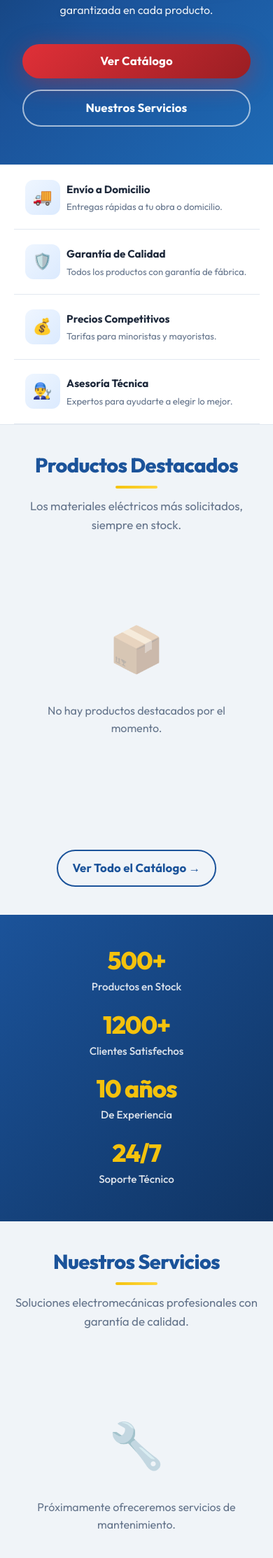
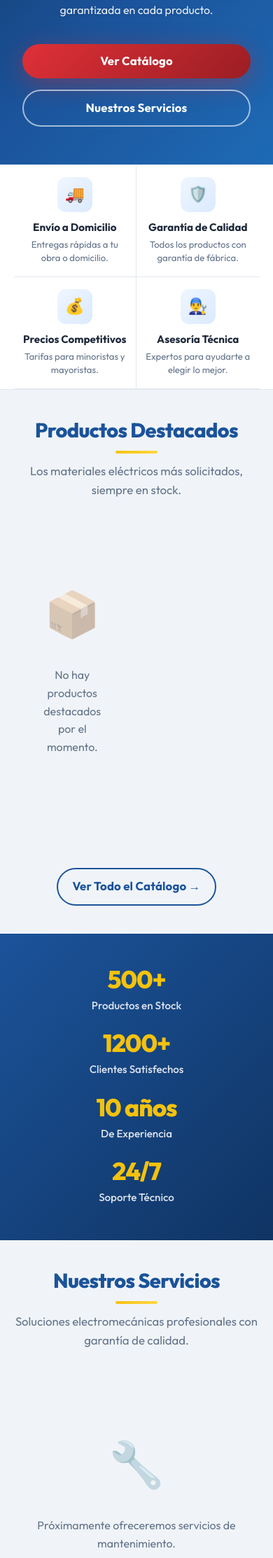
Before and after one commit to alemherb-sketch/IME-RAM, a Django app: template templates/store/index.html in a window 390 px wide. Shown: the part 356-2582 px from the top of the page at 70% size. Run offline with Django 5.2, Linux system fonts and the light colour scheme; the template is opened without the code that fills it, so the values that code supplies are empty.

Commit message:
Vista movil: 2 columnas en destacados, catalogo, servicios y beneficios
Catalogo/servicios (.grid-container) y beneficios pasan a 2 columnas en movil; Productos Destacados pasa de carrusel a rejilla 2-col en movil (carrusel en desktop). Tarjetas compactas (imagen mas baja, pie apilado con boton a todo el ancho) para que 2 columnas se vean bien en telefonos. Sin scroll horizontal.

Co-Authored-By: Claude Opus 4.8 <noreply@anthropic.com>

```diff
--- a/static/css/style.css
+++ b/static/css/style.css
@@ -1600,6 +1600,9 @@ footer {
     .hero { padding: 4rem 5%; }
     .hero h1 { font-size: 1.9rem; }
     .carousel-hero { min-height: 420px; }
+
+    /* Product / service card grids: 2 columns on mobile */
+    .grid-container { grid-template-columns: 1fr 1fr; gap: 1rem; }
 
     .benefits-bar { box-shadow: none; }
     .benefits-inner { grid-template-columns: 1fr 1fr; }
@@ -1683,12 +1686,9 @@ footer {
 
 @media (max-width: 480px) {
     .section { padding: 2.5rem 5%; }
-    .benefits-inner { grid-template-columns: 1fr; }
-    .benefit-item, .benefit-item:nth-child(odd) {
-        border-right: none;
-        flex-direction: row;
-        text-align: left;
-    }
+    /* Keep benefits at 2 columns even on small phones */
+    .benefits-inner { grid-template-columns: 1fr 1fr; }
+    .benefit-item { padding: 1.1rem 0.75rem; }
     .form-row { grid-template-columns: 1fr; }
     .stat-cards { grid-template-columns: 1fr; }
     .stats-inner { gap: 1.5rem; }
@@ -1698,9 +1698,17 @@ footer {
     .carousel-content { padding: 1.2rem; }
     .carousel-content > div { flex-direction: column; }
     .carousel-content .btn { width: 100%; }
-    .product-slide { flex: 0 0 85vw !important; }
     .breadcrumb { font-size: 0.78rem; }
     .btn { padding: 0.7rem 1.3rem; }
+
+    /* Compact product cards so 2 columns fit comfortably on phones */
+    .card-img-wrap img, .card-img-placeholder { height: 150px; }
+    .card-content { padding: 1rem 1rem 1.1rem; gap: 0.35rem; }
+    .card-title { font-size: 1rem; line-height: 1.3; }
+    .card-desc { font-size: 0.8rem; }
+    .card-price { font-size: 1.2rem; }
+    .card-footer { flex-direction: column; align-items: stretch; gap: 0.55rem; margin-top: 0.6rem; padding-top: 0.8rem; }
+    .card-footer .btn { width: 100%; }
 }
 
 /* Custom Logo Styles */
--- a/templates/store/index.html
+++ b/templates/store/index.html
@@ -98,7 +98,9 @@
         .product-carousel-wrapper { padding: 0; }
         .prod-carousel-btn { display: none; }
         .carousel-arrow { display: none; }
-        .product-slide { flex: 0 0 260px; }
+        /* Featured products: 2-column grid on mobile instead of horizontal carousel */
+        .product-carousel { display: grid; grid-template-columns: 1fr 1fr; gap: 1rem; overflow: visible; }
+        .product-slide { flex: none; width: auto; }
     }
 </style>
 {% endblock %}
@@ -296,7 +298,7 @@
         }
     }
 
-    if (prodCarousel && prodCarousel.querySelectorAll('.product-slide').length > 1) {
+    if (prodCarousel && prodCarousel.scrollWidth > prodCarousel.clientWidth + 5 && prodCarousel.querySelectorAll('.product-slide').length > 1) {
         prodInterval = setInterval(autoScrollProd, 4500);
         prodCarousel.parentElement.addEventListener('mouseenter', () => clearInterval(prodInterval));
         prodCarousel.parentElement.addEventListener('mouseleave', () => {
```
